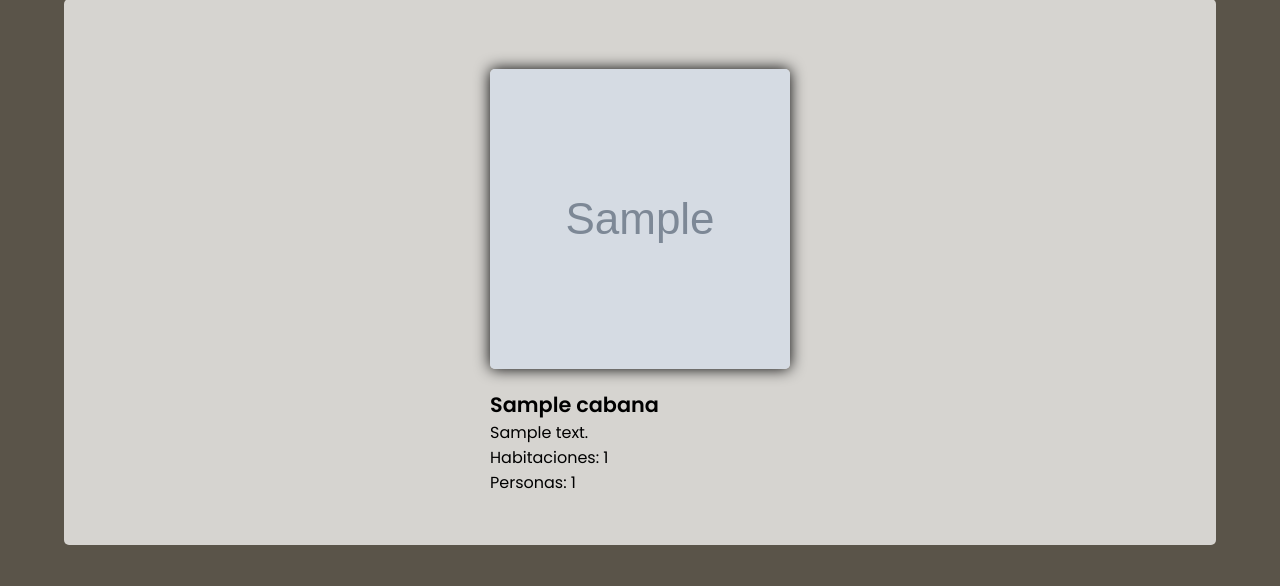
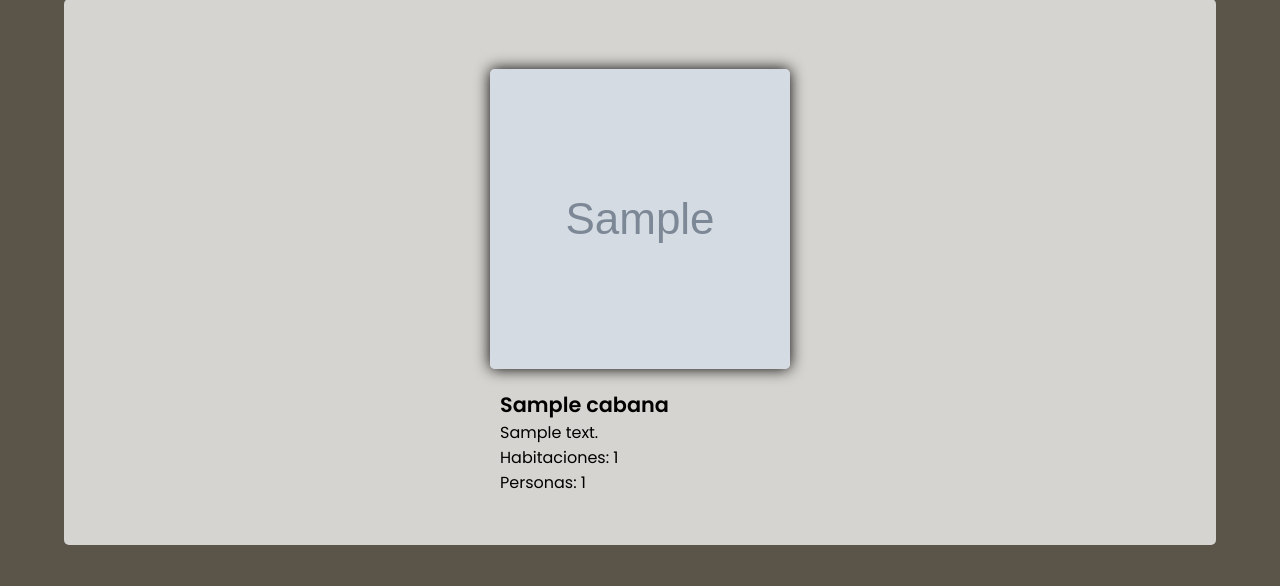
Before and after one commit to ferwargit/django_La_Felipa, a Django app: page /gestion_cabanas/tarifas/ in a window 1280 px wide. Shown: the part 634-1220 px from the top of the page. Run offline with Django 4.2, Linux system fonts and the light colour scheme; tables that the repository leaves empty hold one stand-in row (values such as "Sample post"); grey boxes marked "Sample" are stand-in pictures.

Commit message:
ajuste texto en cards cabañas disponibles

```diff
--- a/lafelipa/static/css/style.css
+++ b/lafelipa/static/css/style.css
@@ -602,7 +602,7 @@ body {
     display: none;
   }
 
-  .cabanas {
+  .cabanas  {
     width: 85%;
     margin: 30px auto;
     padding: 20px;
--- a/lafelipa/templates/tarifas.html
+++ b/lafelipa/templates/tarifas.html
@@ -71,12 +71,12 @@
           <div class="gallery__pic">
             <img class="card__img" src="{{ MEDIA_URL }}{{ cabana.foto }}" alt="{{ cabana.nombre }}" />
           </div>
-          <div class="card__body">
-            <h5 style = "font-size: 1.3rem" class="card__title">{{ cabana.nombre }}</h5>
-            <p class="card__text">{{ cabana.descripcion }}</p>
+          <div class="card__body" style = "max-width: 300px">
+            <h5 style = "font-size: 1.3rem; margin: 0 10px 0" class="card__title">{{ cabana.nombre }}</h5>
+            <p class="card__text" style= "margin: 0 10px 0">{{ cabana.descripcion }}</p>
             <ul class="card__list">
-              <li style = "list-style: none">Habitaciones: {{ cabana.num_habitaciones }}</li>
-              <li style = "list-style: none">Personas: {{ cabana.capacidad }}</li>
+              <li style = "list-style: none ; margin: 0 10px 0">Habitaciones: {{ cabana.num_habitaciones }}</li>
+              <li style = "list-style: none ; margin: 0 10px 0">Personas: {{ cabana.capacidad }}</li>
             </ul>
           </div>
         </div>
```
Also changed, not shown: media/fotos_cabanas/Cabana-Oeste_cemekiP.jpg (added), media/fotos_cabanas/DEL_ARROYO.jpeg (added), media/fotos_cabanas/DEL_ARROYO_BqosPES.jpeg (added), media/fotos_cabanas/DEL_CERRO.jpeg (added), media/fotos_cabanas/DEL_CERRO_kWVfZmV.jpeg (added).
